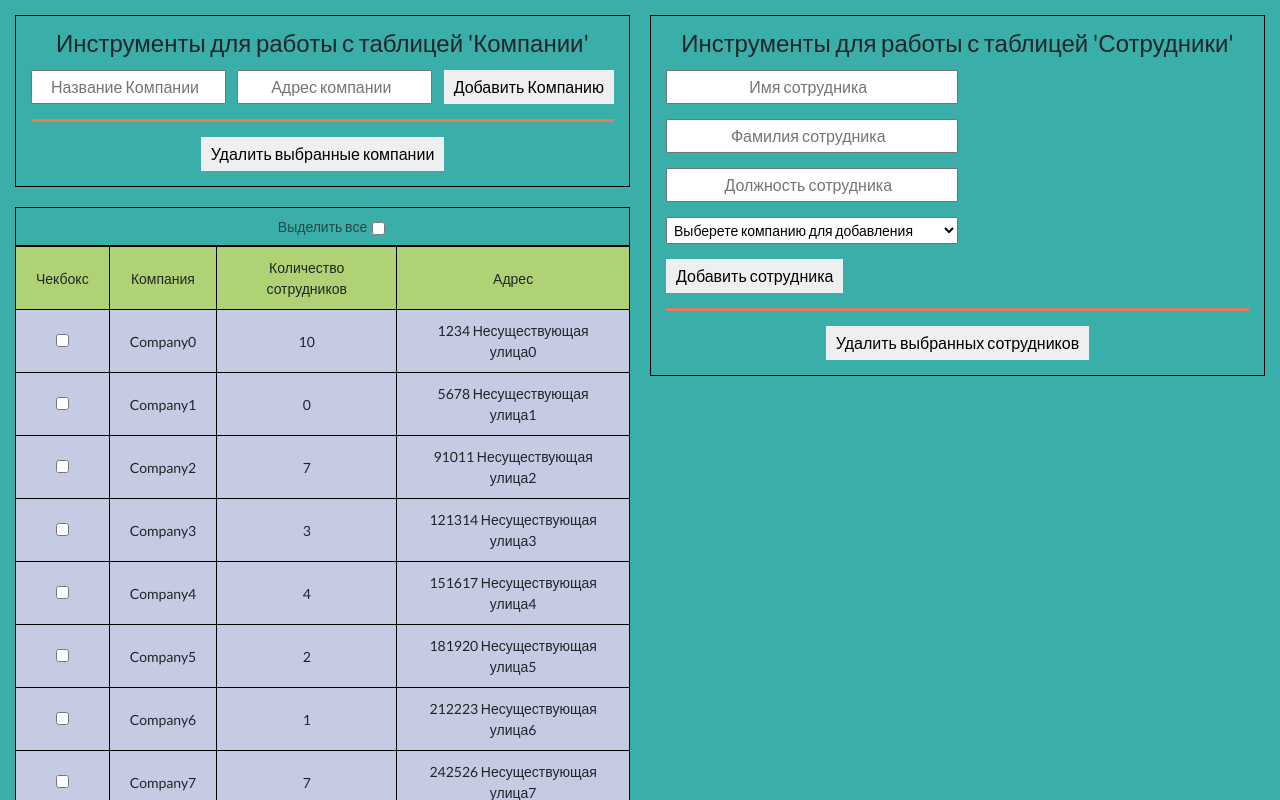
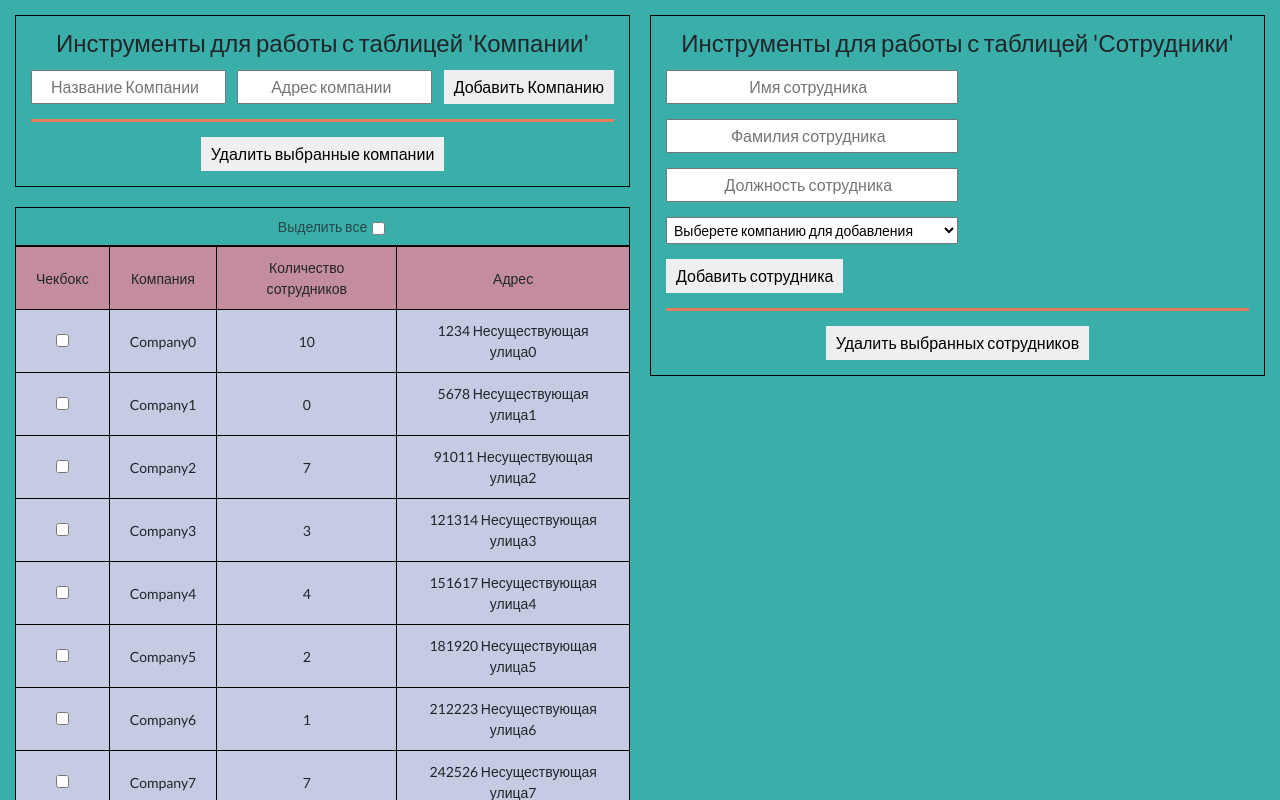
Before and after one commit to Zakharov1984/testing_project_adept, a React (Create React App) app: page / in a window 1280 px wide. In both pictures the pointer is over the element "Чекбокс". Shown: the top 800 px of the page. Built offline with nearby package versions, Linux system fonts and the light colour scheme; data requests are answered from the project's data file.

Commit message:
update_style_for_thead

```diff
--- a/src/app/styles/index.scss
+++ b/src/app/styles/index.scss
@@ -87,6 +87,10 @@ thead {
   background-color: #C38D9E;
 }
 
+thead:hover td {
+background-color: #C38D9E;
+}
+
 .bg-table {
   background-color: $bg-table-item;
 }
```
